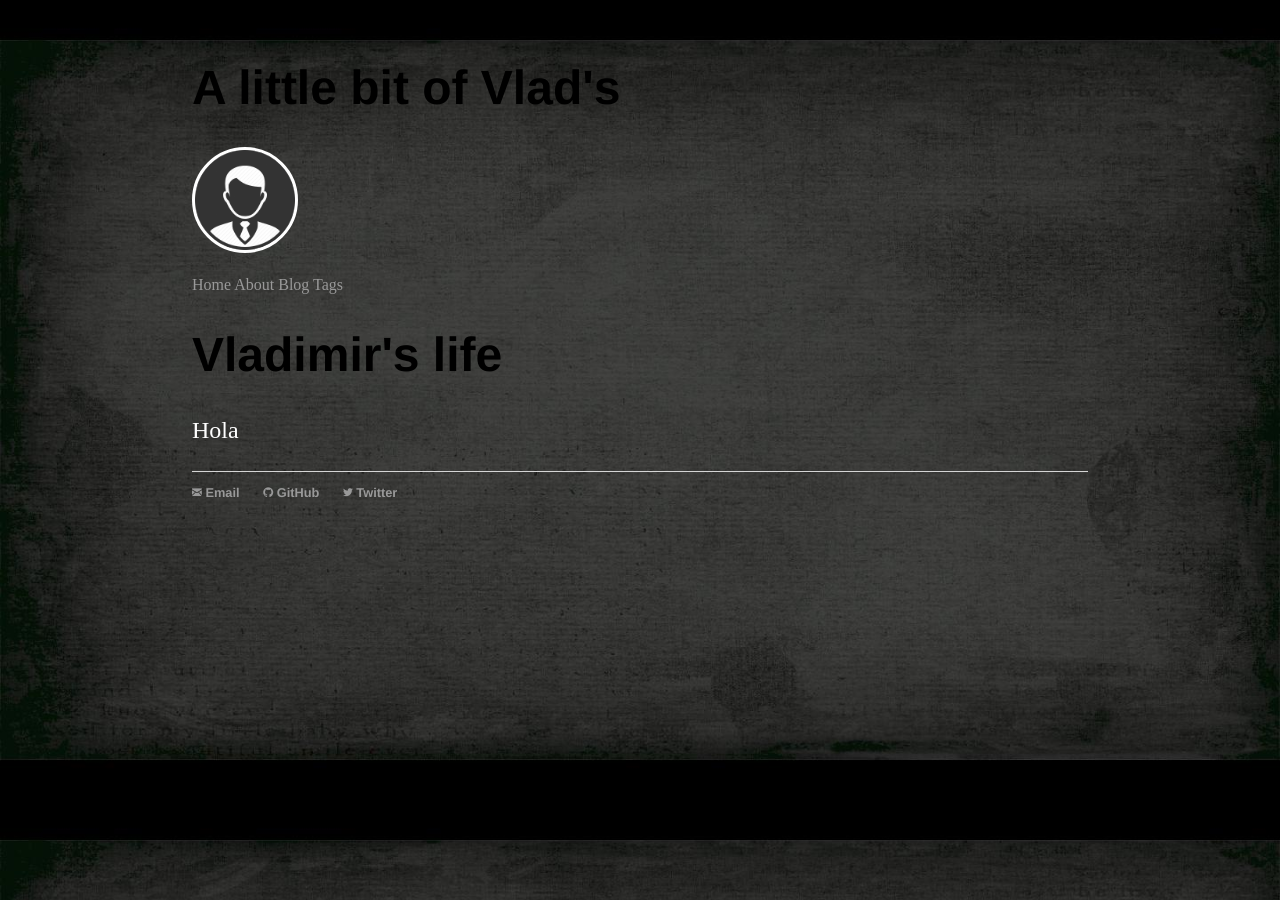
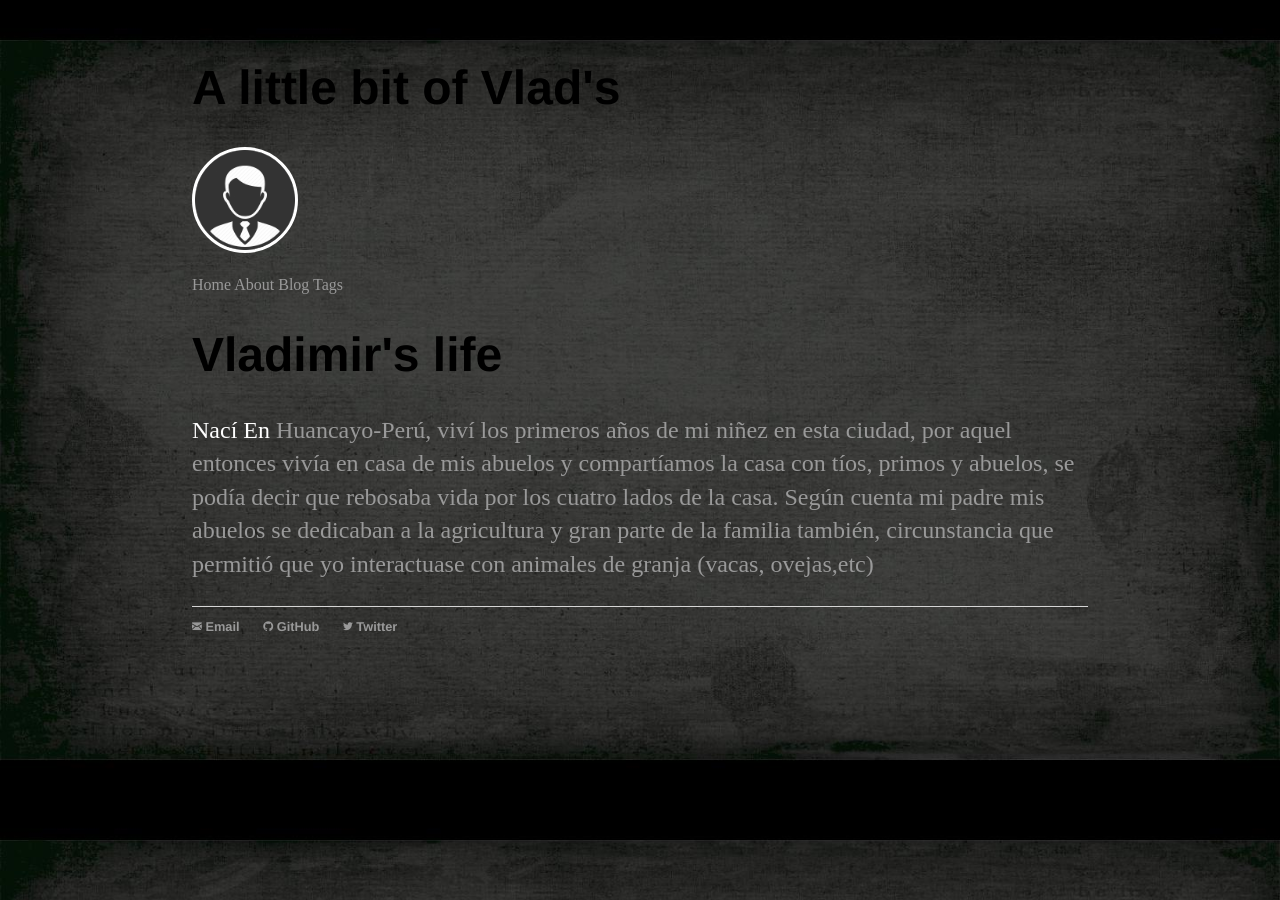
Before and after one commit to vladimir-remar/vladimir-remar.github.io, a Jekyll site: the page built from about/index.html, in a window 1280 px wide. Built offline with Jekyll 4.4.1, drawn with Linux system fonts in a browser that asks for light colours.

Commit message:
mod about

```diff
--- a/about/index.html
+++ b/about/index.html
@@ -3,4 +3,4 @@ layout: default
 title: Vladimir's life
 ---
 	<h1>{{ page.title }}</h1>
-  <p>Hola</p>
+  	<p>Nací En <a href="https://es.wikipedia.org/wiki/Huancayo">Huancayo-Perú<a/>, viví  los primeros años de mi niñez en esta ciudad, por aquel entonces vivía en casa de mis abuelos y compartíamos la casa con tíos, primos y abuelos, se podía decir que rebosaba vida por los cuatro lados de la casa. Según cuenta mi padre mis abuelos se dedicaban a la agricultura y gran parte de la familia también, circunstancia que permitió que yo interactuase con animales de granja (vacas, ovejas,etc)</p>
```
